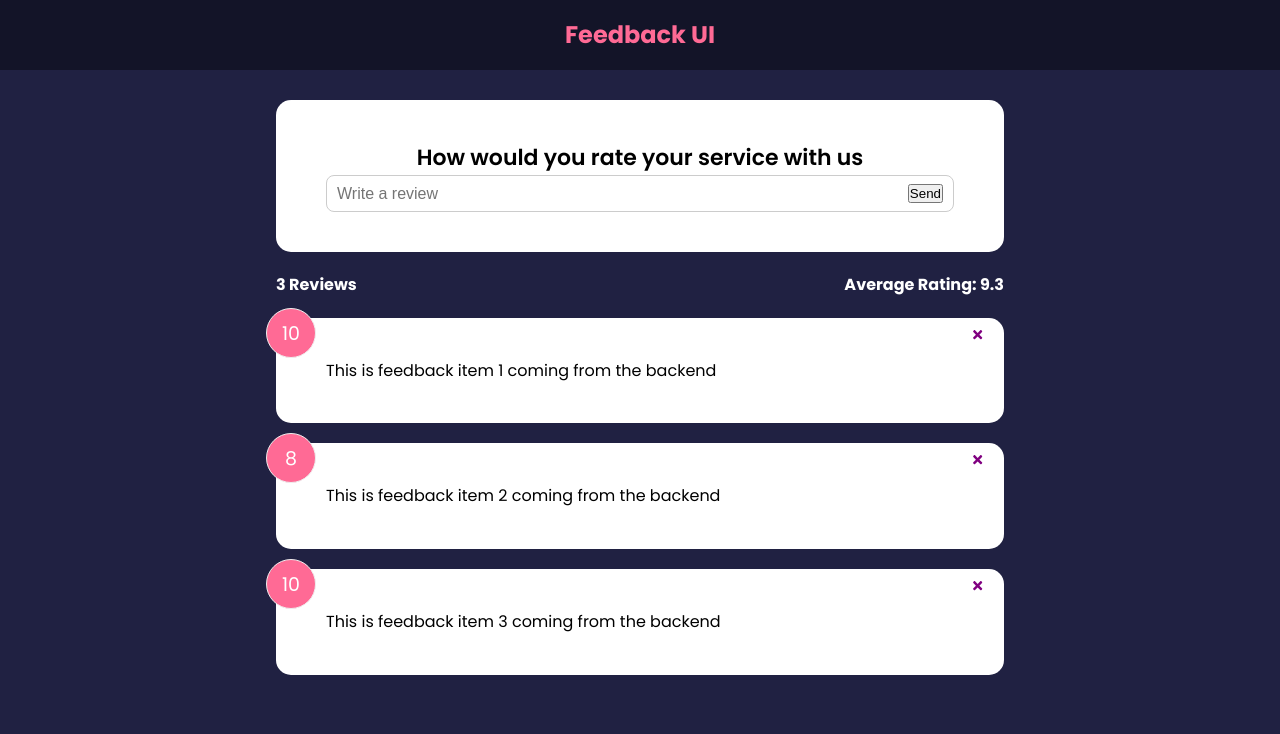
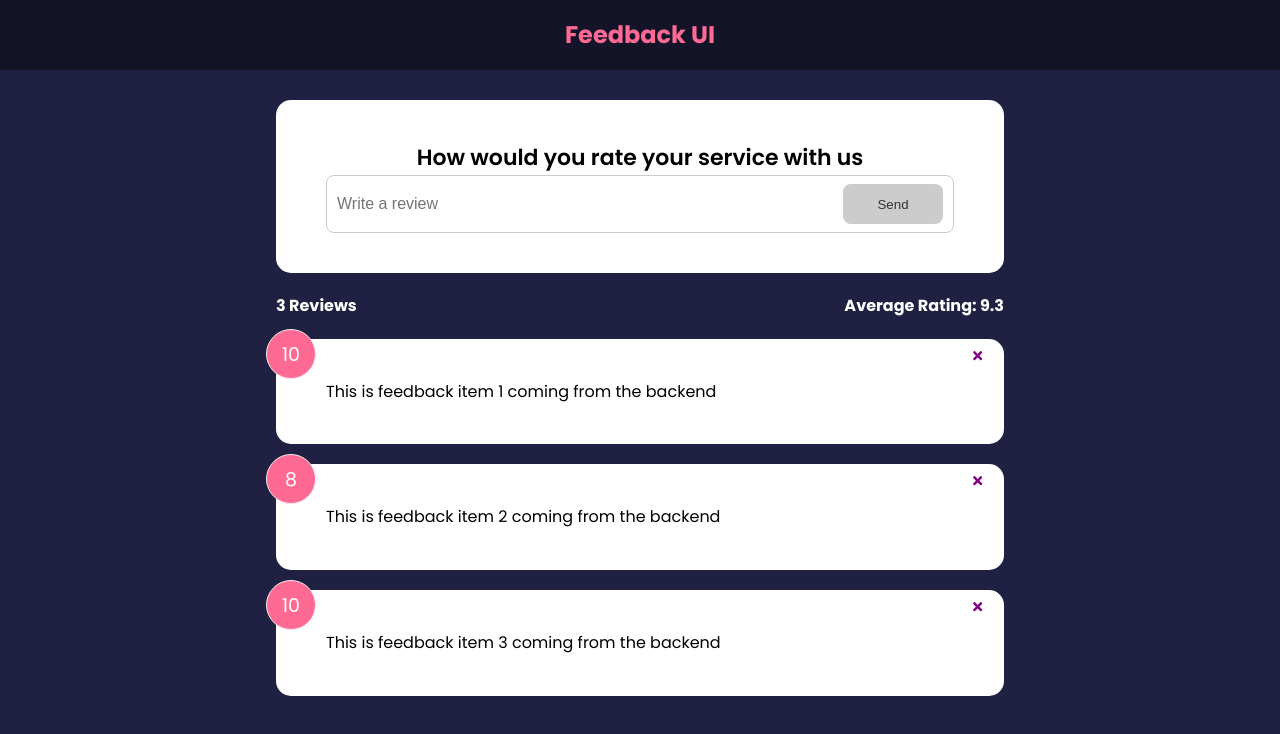
Before and after one commit to NoraldenElhouni/feedback-app, a React (Create React App) app: page / in a window 1280 px wide. Shown: the top 734 px of the page. Built offline with nearby package versions, Linux system fonts and the light colour scheme.

Commit message:
3. Real-Time Validation END

```diff
--- a/src/components/FeedbackForm.jsx
+++ b/src/components/FeedbackForm.jsx
@@ -1,11 +1,25 @@
 import { useState } from "react";
 import React from "react";
 import Card from "./shared/Card";
+import Button from "./shared/Button";
 
 function FeedbackForm() {
   const [text, setText] = useState("");
+  const [btnDisabled, setBtnDisabled] = useState(true);
+  const [message, setMessage] = useState("");
 
   const handelTextChange = (e) => {
+    if (text === "") {
+      setBtnDisabled(true);
+      setMessage(null);
+    } else if (text !== "" && text.trim().length <= 10) {
+      setMessage("Text must be at least 10 characters");
+      setBtnDisabled(true);
+    } else {
+      setMessage(null);
+      setBtnDisabled(false);
+    }
+
     setText(e.target.value);
   };
 
@@ -21,8 +35,11 @@
             placeholder="Write a review"
             value={text}
           />
-          <button type="submit">Send</button>
+          <Button type="submit" isDisabled={btnDisabled}>
+            Send
+          </Button>
         </div>
+        {message && <div className="message">{message}</div>}
       </form>
     </Card>
   );
--- /dev/null
+++ b/src/components/shared/Button.jsx
@@ -0,0 +1,25 @@
+import React from "react";
+import PropTypes from "prop-types";
+
+function Button({ children, version, type, isDisabled }) {
+  return (
+    <button type={type} disabled={isDisabled} className={`btn btn-${version}`}>
+      {children}
+    </button>
+  );
+}
+
+Button.defaultProps = {
+  version: "primary",
+  type: "button",
+  isDisabled: "false",
+};
+
+Button.propTypes = {
+  children: PropTypes.node.isRequired,
+  version: PropTypes.string,
+  type: PropTypes.string,
+  isDisabled: PropTypes.bool,
+};
+
+export default Button;
--- a/src/index.css
+++ b/src/index.css
@@ -149,7 +149,6 @@
   color: #fff;
   border: 0;
   border-radius: 8px;
-  color: #fff;
   width: 100px;
   height: 40px;
   cursor: pointer;
```
